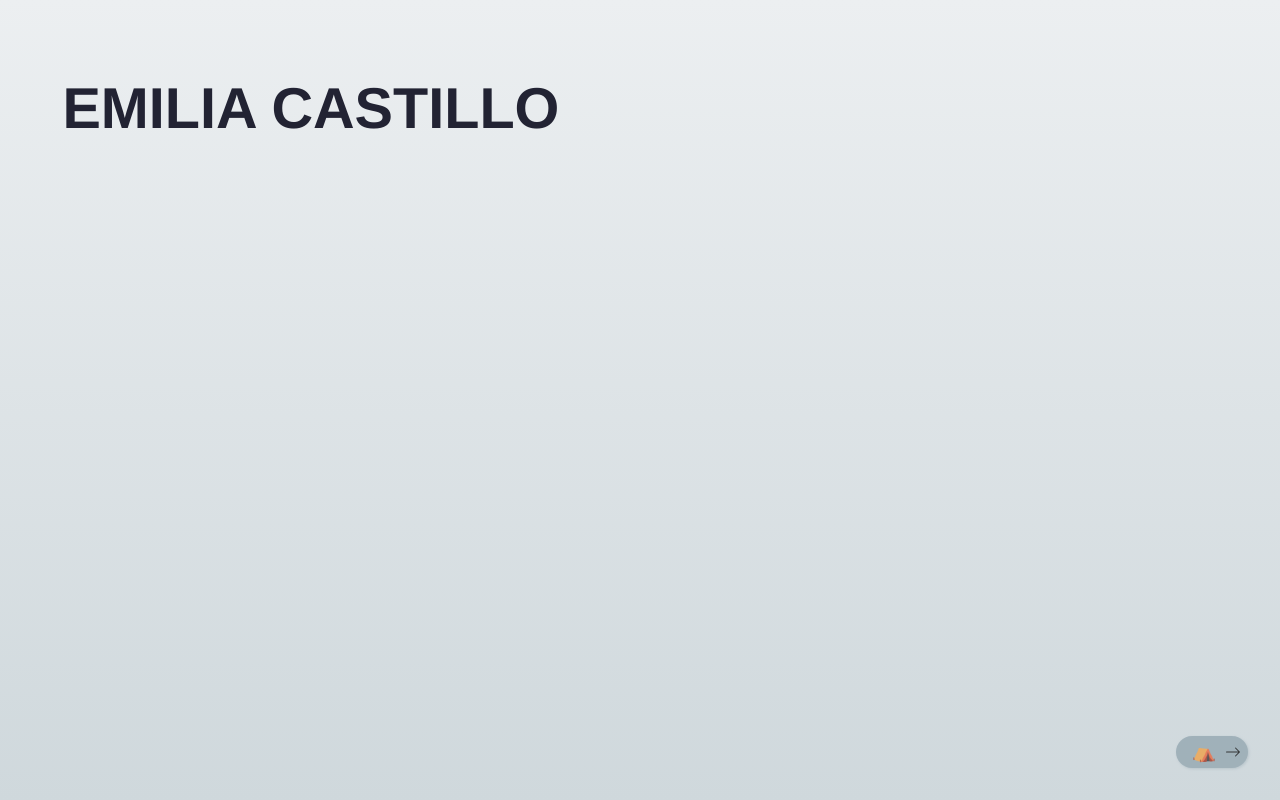
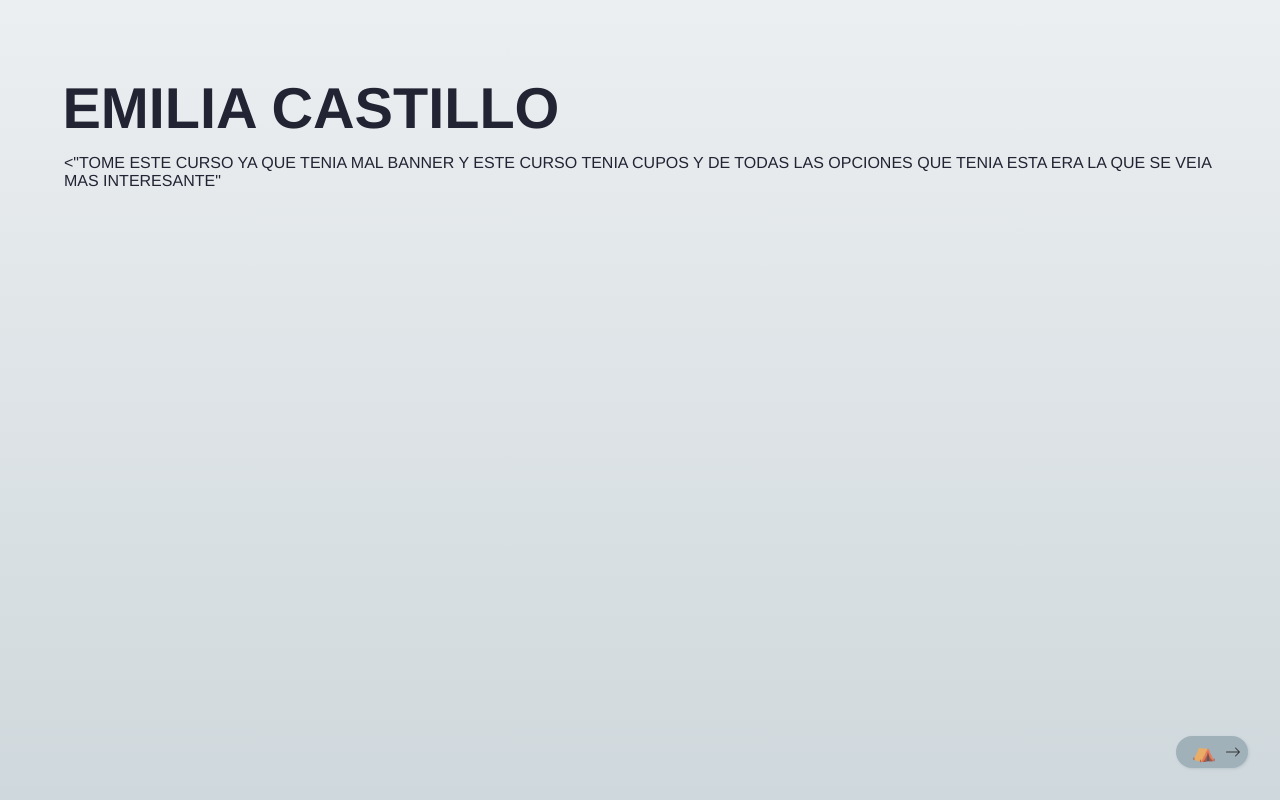
Before and after one commit to emicastilloe/clase01, a plain HTML site: page index.html in a window 1280 px wide. Drawn offline with nearby package versions, Linux system fonts and the light colour scheme.

Commit message:
Update index.html

```diff
--- a/index.html
+++ b/index.html
@@ -18,7 +18,7 @@
 
         <main>
             <h1>EMILIA CASTILLO</h1>
-            <TOME ESTE CURSO YA QUE TENIA MAL BANNER Y ESTE CURSO TENIA CUPOS Y DE TODAS LAS OPCIONES QUE TENIA ESTA ERA LA QUE SE VEIA MAS INTERESANTE</p>
+            <"TOME ESTE CURSO YA QUE TENIA MAL BANNER Y ESTE CURSO TENIA CUPOS Y DE TODAS LAS OPCIONES QUE TENIA ESTA ERA LA QUE SE VEIA MAS INTERESANTE"</p>
         </main>
 
         <div id="next"></div>
```
